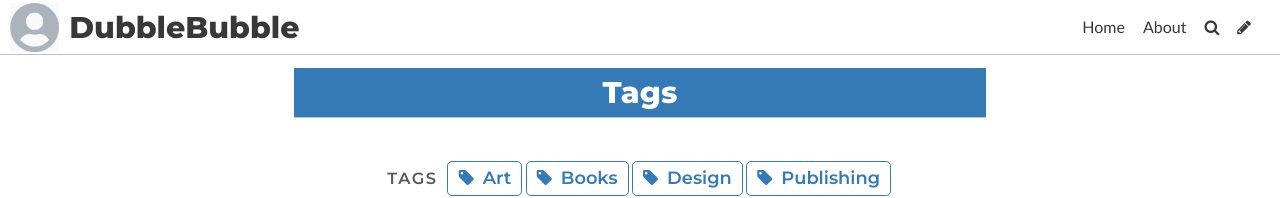
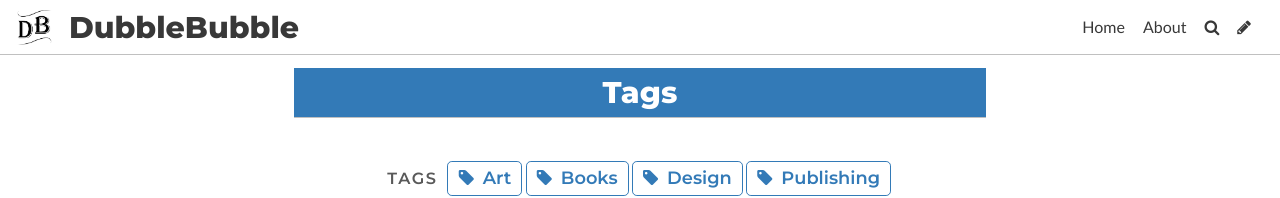
Before and after one commit to Alison-Krauze/DubbleBubble, a Jekyll site: the page built from pages/tags.md, in a window 1280 px wide. Shown: the top 198 px of the page. Built offline with Jekyll 4.4.1, drawn with Linux system fonts in a browser that asks for light colours; some web fonts are replaced.

Commit message:
Update Settings “general”

```diff
--- a/_data/settings.yml
+++ b/_data/settings.yml
@@ -9,7 +9,7 @@ header_text: Typography In The Wild
 header_text_color: "#ffffff"
 bannerheight: 40vmax
 navbarheight: 55px
-logo: /uploads/logo.jpg
+logo: ../uploads/logo1-03.jpg
 favicon: ../uploads/favicon.ico
 gridlayout: false
 fixednavbar: false
```
Also changed, not shown: uploads/logo1-03.jpg (added).
